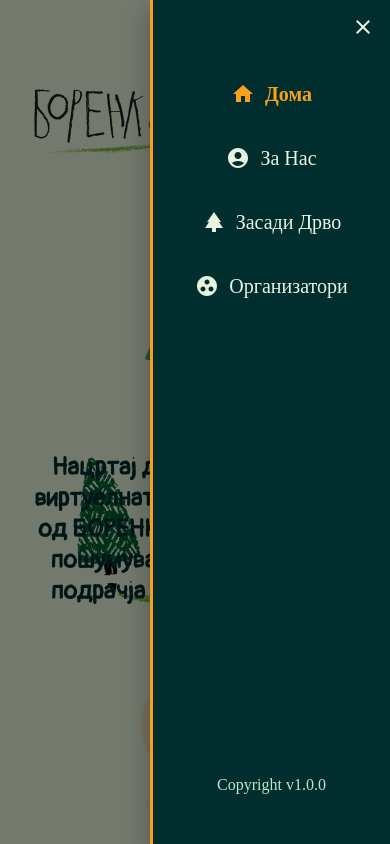
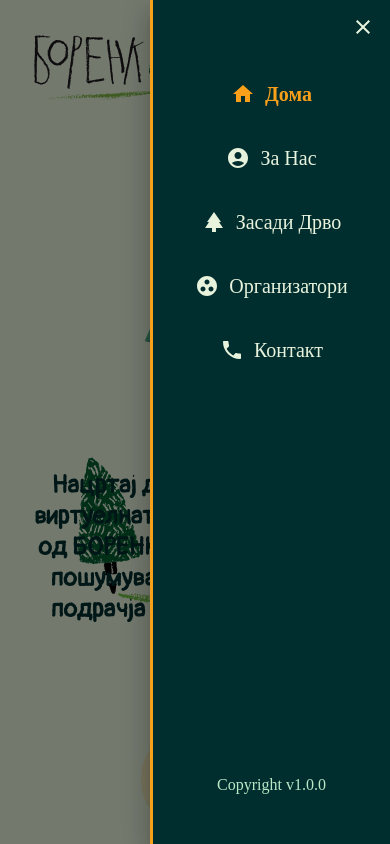
Before and after one commit to iDamjan/borenka-ui-app, a React (Create React App) app: page /#/home in a window 390 px wide. Both pictures are taken after a click on the button "open drawer". Built offline with nearby package versions, Linux system fonts and the light colour scheme.

Commit message:
Added contact navigation link

```diff
--- a/src/components/home/HomeMobileDrawerMenu.tsx
+++ b/src/components/home/HomeMobileDrawerMenu.tsx
@@ -11,12 +11,14 @@ import ParkIcon from "@mui/icons-material/Park";
 import AccountCircle from "@mui/icons-material/AccountCircle";
 import HomeIcon from "@mui/icons-material/Home";
 import GroupWorkIcon from '@mui/icons-material/GroupWork';
+import PhoneIcon from '@mui/icons-material/Phone';
 
 const pages = [
   { label: "Дома", path: "/home", icon: <HomeIcon /> },
   { label: "За Нас", path: "/about", icon: <AccountCircle/> },
   { label: "Засади Дрво", path: "/map", icon: <ParkIcon/> },
   { label: "Организатори", path: "/organizations", icon: <GroupWorkIcon/> },
+  { label: "Контакт", path: "/contact", icon: <PhoneIcon/> },
 ];
 
 export const MobileDrawer = () => {
--- a/src/components/home/home.module.scss
+++ b/src/components/home/home.module.scss
@@ -141,7 +141,7 @@
   .container {
     background-color: var(--background);
     background-image: url("../../static/home-background--mobile.svg");
-
+    justify-content: space-between;
     h2 {
       font-size: 25px;
     }
```
